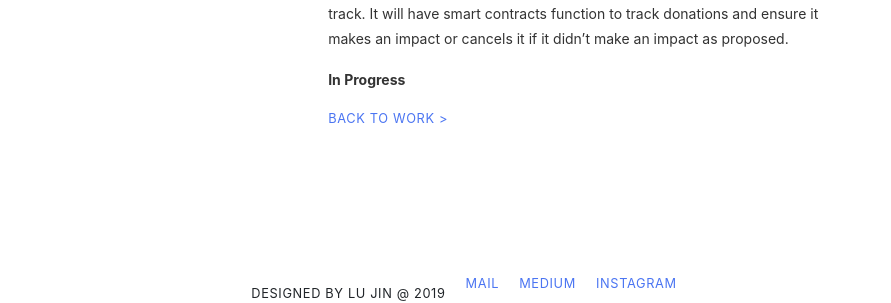
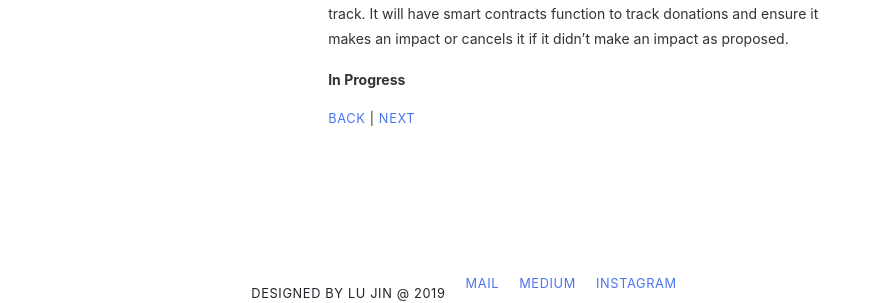
Before and after one commit to beforux/ShakeYourLove, a Jekyll site: the page work8.html, which Jekyll copies as it is, in a window 1280 px wide. Shown: the part 680-983 px from the top of the page, without its empty margins (186-1077 px from the left). Built offline with Jekyll 4.4.1, drawn with Linux system fonts in a browser that asks for light colours; nearby versions of some CDN libraries.

Commit message:
Update work8.html

```diff
--- a/work8.html
+++ b/work8.html
@@ -60,7 +60,7 @@
                   <p>In charity world, as donators, they are worried about the transparency that their money have been donated. In the “Crypto-Charity” world, all channels are recorded and transparency, you do not need to worry about the misuse of your donation.</p>
                   <p>“Transparency” is our focus, we stand for the donators. It is a self-regulated and self-organized platform. We create transparency where donated money is going. You can withdraw your money along the path if you think things are not on right track. It will have smart contracts function to track donations and ensure it makes an impact or cancels it if it didn’t make an impact as proposed.</p>
                   <p><b>In Progress</b></p>
-                  <p class="back small"><a href="index.html">BACK TO WORK > </a></p>
+              <p class="back small left"><a href="index.html">BACK</a> | <a href="work7.html">NEXT</a></p>
               </div>
         <div>
      </div>
```
